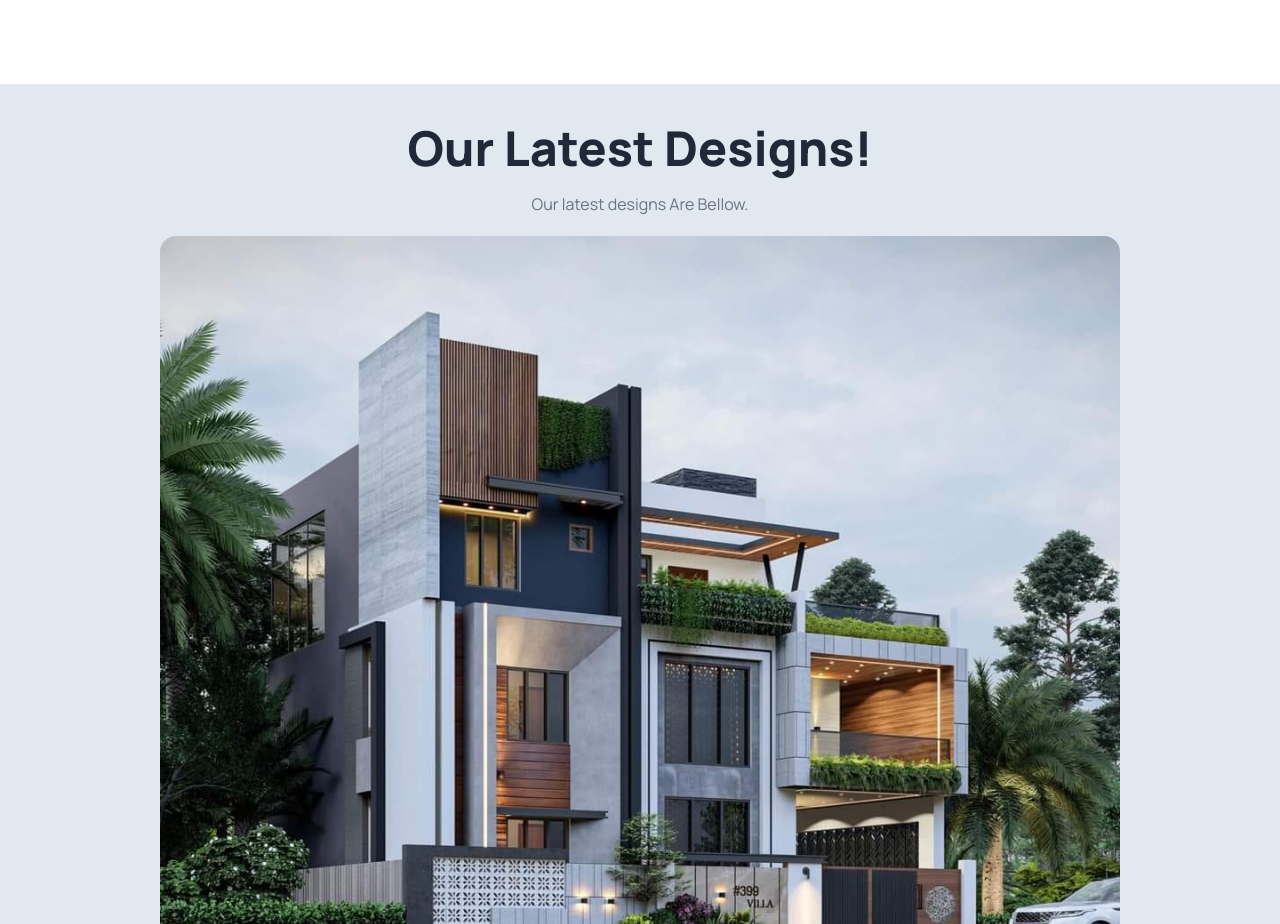
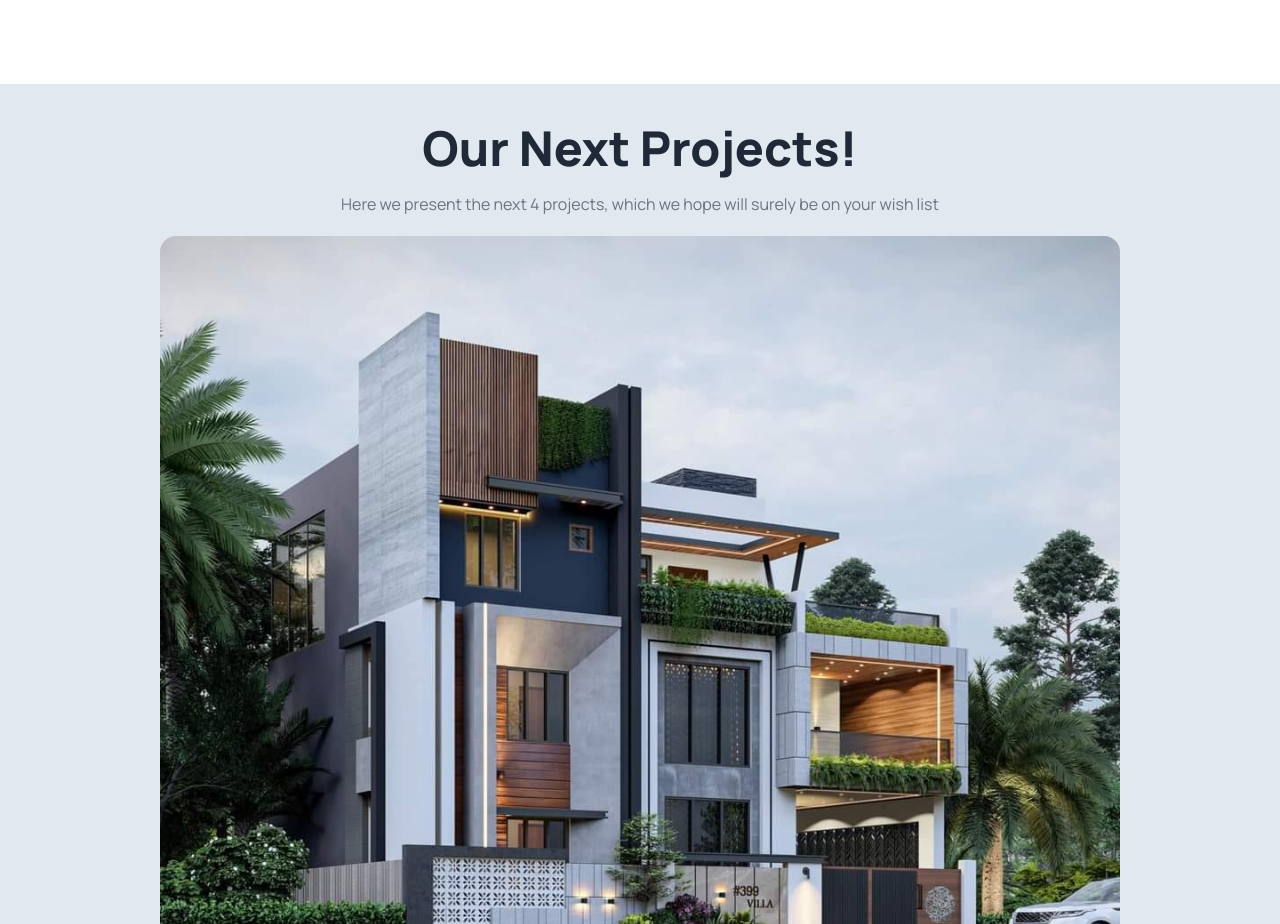
Before and after one commit to whoishasan/Assignment3-Rinterio, a plain HTML site: page index.html in a window 1280 px wide. Shown: the part 2940-3864 px from the top of the page. Drawn offline with nearby package versions, Linux system fonts and the light colour scheme.

Commit message:
repired commit

```diff
--- a/index.html
+++ b/index.html
@@ -352,9 +352,12 @@
       <section class="bg-slate-200 clear-start mb-5">
         <div class="grid justify-items-center pt-5">
           <h1 class="lg:text-5xl text-4xl font-extrabold my-5">
-            Our Latest Designs!
+            Our Next Projects!
           </h1>
-          <p class="text-gray-500">Our latest designs Are Bellow.</p>
+          <p class="text-gray-500">
+            Here we present the next 4 projects, which we hope will surely be on
+            your wish list
+          </p>
         </div>
         <div class="grid justify-items-center container mx-auto">
           <div class="carousel w-3/4 rounded-2xl my-5">
```
